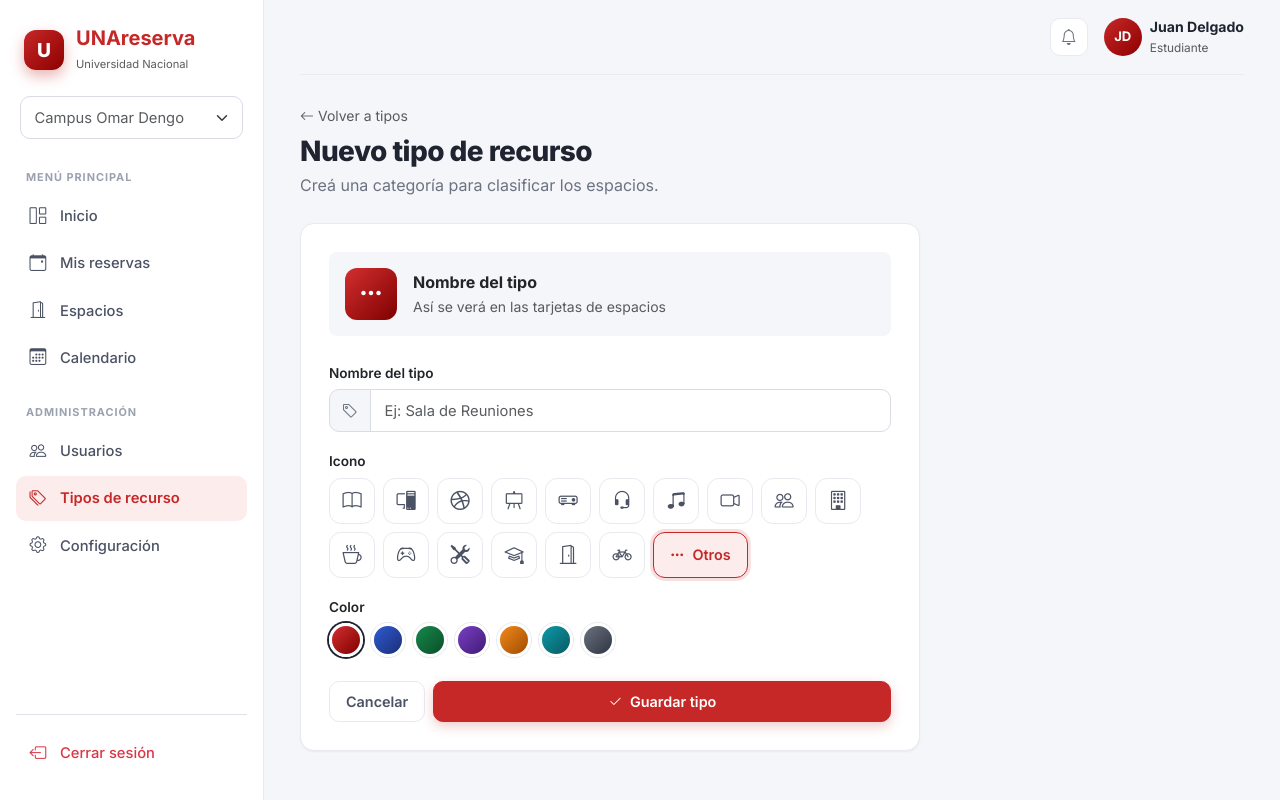
After one commit to javierdi12/UNAreserva, a Flask app: page /resource-types/new in a window 1280 px wide. The commit adds this page. Run offline with Flask 3, Linux system fonts and the light colour scheme; data that the repository does not hold is empty; some libraries are stand-ins or nearby versions.

Commit message:
crud de tipo de recursos

```diff
--- a/src/app.py
+++ b/src/app.py
@@ -4,6 +4,7 @@ UNAreserva (Flask): API REST (main) + vistas web (developer).
 Ejecutar desde la raiz del proyecto:
     python -m src.app
 """
+from collections import Counter
 from datetime import date, datetime
 
 from bson import ObjectId
@@ -20,7 +21,7 @@ from src.models import Recurso
 from src.servicios import ConflictoReserva, RecursoOcupado
 
 # --- developer (vistas web) ---
-from src.crud import recursos, reservas, usuarios
+from src.crud import recursos, reservas, tipos_recurso, usuarios
 from src.core.errores import ErrorValidacion, NoEncontrado
 
 app = Flask(__name__, template_folder="templates", static_folder="static")
@@ -176,75 +177,72 @@ def sincronizar():
 # VISTAS WEB (developer)
 # =====================================================================
 
-# --- MAIN VIEWS ---
-@app.route('/')
-def home():
-    return render_template('home.html', total_espacios=len(recursos.listar()))
-
-
-# --- Utilidades para el dashboard ---
-DIAS = ["lunes", "martes", "miércoles", "jueves", "viernes", "sábado", "domingo"]
-MESES = ["enero", "febrero", "marzo", "abril", "mayo", "junio", "julio",
-         "agosto", "septiembre", "octubre", "noviembre", "diciembre"]
-
-
-def _a_datetime(texto):
-    """Convierte 'YYYY-MM-DDTHH:MM...' a datetime; None si no se puede."""
-    try:
-        return datetime.fromisoformat(str(texto)[:16])
-    except ValueError:
-        return None
+DIAS = ["LUNES", "MARTES", "MIÉRCOLES", "JUEVES", "VIERNES", "SÁBADO", "DOMINGO"]
+MESES = ["ENERO", "FEBRERO", "MARZO", "ABRIL", "MAYO", "JUNIO", "JULIO",
+         "AGOSTO", "SEPTIEMBRE", "OCTUBRE", "NOVIEMBRE", "DICIEMBRE"]
 
 
 def _ocupados_ahora():
-    """IDs (str) de los recursos con una reserva activa en este momento."""
-    ahora = datetime.now()
-    ocupados = set()
-    for b in reservas.listar():
-        if b.get("estado") != "activa":
-            continue
-        ini, fin = _a_datetime(b.get("fecha_inicio")), _a_datetime(b.get("fecha_fin"))
-        if ini and fin and ini <= ahora < fin:
-            ocupados.add(str(b.get("id_recurso")))
-    return ocupados
+    """IDs de recursos con una reserva activa en este momento."""
+    ahora = datetime.now().isoformat()
+    return {
+        r["id_recurso"]
+        for r in reservas.listar(estado="activa")
+        if r["fecha_inicio"] <= ahora < r["fecha_fin"]
+    }
 
 
-@app.route('/dashboard')
+@app.context_processor
+def inject_globals():
+    """Variables disponibles en todos los templates."""
+    ahora = datetime.now().isoformat()
+    activas = [r for r in reservas.listar(id_usuario=USER_EMAIL, estado="activa")
+               if r["fecha_fin"] > ahora]
+    lista_tipos = tipos_recurso.listar()
+    return {
+        "reservas_activas": len(activas),               # badge del menu lateral
+        "tipos": lista_tipos,                           # selects y filtros
+        "tipos_map": {t["codigo"]: t for t in lista_tipos},  # icono/color/nombre por codigo
+    }
+
+
+# --- MAIN VIEWS ---
+@app.route('/')
 def dashboard():
-    ahora = datetime.now()
-    mis_reservas = reservas.listar(id_usuario=USER_EMAIL)
-
-    activas, horas_mes = 0, 0.0
-    for b in mis_reservas:
-        if b.get("estado") != "activa":
-            continue
-        ini, fin = _a_datetime(b.get("fecha_inicio")), _a_datetime(b.get("fecha_fin"))
-        if not ini or not fin:
-            continue
-        if fin >= ahora:                                   # próximas y en curso
-            activas += 1
-        if ini.year == ahora.year and ini.month == ahora.month:
-            horas_mes += (fin - ini).total_seconds() / 3600
-
+    hoy = datetime.now()
+    ahora = hoy.isoformat()
     todos = recursos.listar()
     ocupados = _ocupados_ahora()
-    libres = [r for r in todos if str(r["_id"]) not in ocupados]
+    disponibles = [r for r in todos if r["_id"] not in ocupados]
+
+    mias = reservas.listar(id_usuario=USER_EMAIL, estado="activa")
+    activas = [r for r in mias if r["fecha_fin"] > ahora]
+
+    horas_mes = 0.0
+    for r in mias:
+        ini = datetime.fromisoformat(r["fecha_inicio"])
+        if ini.year == hoy.year and ini.month == hoy.month:
+            horas_mes += (datetime.fromisoformat(r["fecha_fin"]) - ini).total_seconds() / 3600
 
     return render_template(
         'dashboard.html',
-        resources=libres[:4],
-        stats={"activas": activas, "horas_mes": round(horas_mes, 1)},
-        disponibles_total=len(libres),
+        hoy_texto=f"{DIAS[hoy.weekday()]}, {hoy.day} DE {MESES[hoy.month - 1]}",
+        stats={"activas": len(activas), "horas_mes": round(horas_mes, 1)},
+        resources=disponibles[:4],
+        disponibles_total=len(disponibles),
         total_espacios=len(todos),
-        hoy_texto=f"{DIAS[ahora.weekday()].capitalize()}, {ahora.day} de {MESES[ahora.month - 1]}",
-        reservas_activas=activas,   # el contador rojo del sidebar
     )
 
 
 @app.route('/spaces')
 def spaces():
     tipo = request.args.get('tipo')  # filtro opcional: /spaces?tipo=laboratorio
-    return render_template('spaces.html', resources=recursos.listar(tipo))
+    return render_template(
+        'spaces.html',
+        resources=recursos.listar(tipo),
+        tipo_actual=tipo,
+        ocupados=_ocupados_ahora(),
+    )
 
 
 # --- CRUD RESOURCES ---
@@ -296,6 +294,68 @@ def delete_resource(id):
     except (NoEncontrado, ErrorValidacion) as e:
         flash(str(e), 'danger')
     return redirect(url_for('spaces'))
+
+
+# --- CRUD RESOURCE TYPES ---
+def _datos_tipo():
+    return {
+        "nombre": request.form['nombre'],
+        "icono": request.form.get('icono', ''),
+        "color": request.form.get('color', ''),
+    }
+
+
+def _form_tipo(tipo):
+    return render_template(
+        'tipo_form.html', tipo=tipo,
+        iconos=tipos_recurso.ICONOS, colores=tipos_recurso.COLORES,
+    )
+
+
+@app.route('/resource-types')
+def resource_types():
+    uso = Counter(r["tipo"] for r in recursos.listar())  # cuantos espacios usa cada tipo
+    return render_template('tipos.html', uso=uso)
+
+
+@app.route('/resource-types/new', methods=['GET', 'POST'])
+def create_resource_type():
+    if request.method == 'POST':
+        try:
+            tipos_recurso.crear(_datos_tipo())
+            flash('Tipo de recurso creado exitosamente', 'success')
+            return redirect(url_for('resource_types'))
+        except ErrorValidacion as e:
+            flash(str(e), 'danger')
+    return _form_tipo(None)
+
+
+@app.route('/resource-types/edit/<id>', methods=['GET', 'POST'])
+def edit_resource_type(id):
+    try:
+        tipo = tipos_recurso.obtener(id)
+    except (NoEncontrado, ErrorValidacion) as e:
+        flash(str(e), 'danger')
+        return redirect(url_for('resource_types'))
+
+    if request.method == 'POST':
+        try:
+            tipos_recurso.actualizar(id, _datos_tipo())
+            flash('Tipo de recurso actualizado', 'success')
+            return redirect(url_for('resource_types'))
+        except (NoEncontrado, ErrorValidacion) as e:
+            flash(str(e), 'danger')
+    return _form_tipo(tipo)
+
+
+@app.route('/resource-types/delete/<id>', methods=['POST'])
+def delete_resource_type(id):
+    try:
+        tipos_recurso.eliminar(id)
+        flash('Tipo de recurso eliminado', 'info')
+    except (NoEncontrado, ErrorValidacion) as e:
+        flash(str(e), 'danger')
+    return redirect(url_for('resource_types'))
 
 
 # --- BOOKINGS ---
@@ -425,4 +485,4 @@ def logout():
 
 if __name__ == '__main__':
     print("Iniciando servidor web de UNAreserva...")
-    app.run(debug=True, use_reloader=True)    # Pasar a True para debuguear.
+    app.run(debug=True, use_reloader=False)    # Pasar a True para debuguear.
--- a/src/static/css/style.css
+++ b/src/static/css/style.css
@@ -134,8 +134,6 @@ body {
     background: linear-gradient(135deg, #D32F2F 0%, #7F0000 100%);
     position: relative;
 }
-.space-img-placeholder.tipo-laboratorio { background: linear-gradient(135deg, #2F5BD3, #1B2E75); }
-.space-img-placeholder.tipo-cancha { background: linear-gradient(135deg, #168A4A, #0B4D29); }
 .space-img-placeholder .bi { font-size: 2.4rem; }
 .badge-available, .badge-occupied {
     font-size: .68rem; font-weight: 700; padding: 4px 10px; border-radius: 999px;
@@ -224,3 +222,32 @@ body {
     .main-content { margin-left: 0; padding: 0 18px 40px; }
     .topbar .menu-toggle { display: inline-flex; }
 }
+
+/* ---------- Tipos de recurso (colores e iconos dinamicos) ---------- */
+.tipo-color-red    { background: linear-gradient(135deg, #D32F2F 0%, #7F0000 100%); }
+.tipo-color-blue   { background: linear-gradient(135deg, #2F5BD3 0%, #1B2E75 100%); }
+.tipo-color-green  { background: linear-gradient(135deg, #168A4A 0%, #0B4D29 100%); }
+.tipo-color-purple { background: linear-gradient(135deg, #7B3FC4 0%, #3F1B75 100%); }
+.tipo-color-orange { background: linear-gradient(135deg, #F28A1B 0%, #A04A00 100%); }
+.tipo-color-teal   { background: linear-gradient(135deg, #0E9AA7 0%, #065A63 100%); }
+.tipo-color-gray   { background: linear-gradient(135deg, #6B7280 0%, #2F3441 100%); }
+.tipo-swatch {
+    width: 42px; height: 42px; border-radius: 12px; color: #fff; flex-shrink: 0;
+    display: inline-flex; align-items: center; justify-content: center; font-size: 1.2rem;
+}
+.opt-grid { display: flex; flex-wrap: wrap; gap: 8px; }
+.icon-opt {
+    width: 46px; height: 46px; border-radius: 12px; border: 1px solid var(--line); background: #fff;
+    display: flex; align-items: center; justify-content: center; font-size: 1.2rem; color: #4B5263;
+    cursor: pointer; transition: background .15s, border-color .15s;
+}
+.icon-opt:hover { background: #F2F3F7; }
+.btn-check:checked + .icon-opt {
+    border-color: var(--una-red); background: var(--una-red-soft); color: var(--una-red);
+    box-shadow: 0 0 0 .18rem rgba(198, 40, 40, .15);
+}
+.color-opt { width: 34px; height: 34px; border-radius: 50%; cursor: pointer; border: 3px solid #fff; box-shadow: 0 0 0 1px var(--line); }
+.btn-check:checked + .color-opt { box-shadow: 0 0 0 2px var(--ink); }
+.btn-check:focus-visible + .icon-opt, .btn-check:focus-visible + .color-opt { outline: 2px solid var(--una-red); outline-offset: 2px; }
+
+.icon-opt-wide { width: auto; padding: 0 16px; gap: 8px; font-size: .9rem; font-weight: 600; }
--- a/src/templates/base.html
+++ b/src/templates/base.html
@@ -30,12 +30,10 @@
 
         <div class="nav-section">Menú principal</div>
 
-        <a href="{{ url_for('home') }}" class="nav-item {% if request.path == '/' %}active{% endif %}">
-            <i class="bi bi-house-door"></i> Home
-        </a>
 
-        <a href="{{ url_for('dashboard') }}" class="nav-item {% if request.path == '/dashboard' %}active{% endif %}">
-            <i class="bi bi-grid-1x2"></i> Dashboard
+
+        <a href="{{ url_for('dashboard') }}" class="nav-item {% if request.path == '/' %}active{% endif %}">
+            <i class="bi bi-grid-1x2"></i> Inicio
         </a>
         <a href="{{ url_for('my_bookings') }}" class="nav-item {% if request.path == '/my-bookings' %}active{% endif %}">
             <i class="bi bi-calendar-event"></i> Mis reservas
@@ -55,12 +53,15 @@
         <a href="{{ url_for('users') }}" class="nav-item {% if request.path.startswith('/users') %}active{% endif %}">
             <i class="bi bi-people"></i> Usuarios
         </a>
+        <a href="{{ url_for('resource_types') }}" class="nav-item {% if request.path.startswith('/resource-types') %}active{% endif %}">
+            <i class="bi bi-tags"></i> Tipos de recurso
+        </a>
         <a href="{{ url_for('settings') }}" class="nav-item {% if request.path == '/settings' %}active{% endif %}">
             <i class="bi bi-gear"></i> Configuración
         </a>
 
         <div class="mt-auto pt-3 border-top">
-            <a href="{{ url_for('home') }}" class="nav-item text-danger" data-confirm
+            <a href="{{ url_for('logout') }}" class="nav-item text-danger" data-confirm
                data-title="¿Cerrar sesión?" data-text="Vas a salir de UNAreserva." data-button="Sí, salir">
                 <i class="bi bi-box-arrow-left"></i> Cerrar sesión
             </a>
--- a/src/templates/create_resource.html
+++ b/src/templates/create_resource.html
@@ -28,12 +28,12 @@
                 <div class="input-group">
                     <span class="input-group-text"><i class="bi bi-grid"></i></span>
                     <select name="tipo" class="form-select">
-                        {% set tipos = [('sala_estudio', 'Sala de Estudio'), ('laboratorio', 'Laboratorio'), ('cancha', 'Cancha Deportiva')] %}
-                        {% for valor, etiqueta in tipos %}
-                            <option value="{{ valor }}" {% if resource and resource.tipo == valor %}selected{% endif %}>{{ etiqueta }}</option>
+                        {% for t in tipos %}
+                            <option value="{{ t.codigo }}" {% if resource and resource.tipo == t.codigo %}selected{% endif %}>{{ t.nombre }}</option>
                         {% endfor %}
                     </select>
                 </div>
+                <div class="form-text"><a href="{{ url_for('resource_types') }}" class="text-decoration-none">Administrar tipos de recurso</a></div>
             </div>
 
             <div class="row">
--- /dev/null
+++ b/src/templates/tipo_form.html
@@ -0,0 +1,92 @@
+{% extends "base.html" %}
+
+{% block content %}
+    {% set icono_actual = tipo.icono if tipo else 'three-dots' %}
+    {% set color_actual = tipo.color if tipo else 'red' %}
+
+    <div class="page-header">
+        <div>
+            <a href="{{ url_for('resource_types') }}" class="text-decoration-none text-muted small"><i class="bi bi-arrow-left"></i> Volver a tipos</a>
+            <h3 class="mt-2">{% if tipo %}Editar tipo de recurso{% else %}Nuevo tipo de recurso{% endif %}</h3>
+            <p>{% if tipo %}Modificá la apariencia de {{ tipo.nombre }}.{% else %}Creá una categoría para clasificar los espacios.{% endif %}</p>
+        </div>
+    </div>
+
+    <div class="card form-card">
+        <form method="post">
+            <div class="d-flex align-items-center gap-3 mb-4 p-3 rounded-3" style="background: #F5F6FA;">
+                <span class="tipo-swatch tipo-color-{{ color_actual }}" id="vistaPrevia" style="width: 52px; height: 52px; font-size: 1.5rem;">
+                    <i class="bi bi-{{ icono_actual }}" id="vistaPreviaIcono"></i>
+                </span>
+                <div>
+                    <div class="fw-bold" id="vistaPreviaNombre">{{ tipo.nombre if tipo else 'Nombre del tipo' }}</div>
+                    <small class="text-muted">Así se verá en las tarjetas de espacios</small>
+                </div>
+            </div>
+
+            <div class="mb-3">
+                <label class="form-label">Nombre del tipo</label>
+                <div class="input-group">
+                    <span class="input-group-text"><i class="bi bi-tag"></i></span>
+                    <input type="text" name="nombre" id="nombreTipo" class="form-control" required maxlength="40"
+                           placeholder="Ej: Sala de Reuniones"
+                           value="{{ tipo.nombre if tipo else '' }}">
+                </div>
+                {% if tipo %}
+                    <div class="form-text">Código interno: <code>{{ tipo.codigo }}</code> (no cambia, los espacios están asociados a él).</div>
+                {% endif %}
+            </div>
+
+            <div class="mb-3">
+                <label class="form-label">Icono</label>
+                <div class="opt-grid">
+                    {% for ic in iconos %}
+                        <input type="radio" class="btn-check" name="icono" id="ic-{{ ic }}" value="{{ ic }}" {% if ic == icono_actual %}checked{% endif %}>
+                        {% if ic == 'three-dots' %}
+                            <label class="icon-opt icon-opt-wide" for="ic-{{ ic }}" title="Otros"><i class="bi bi-{{ ic }}"></i> Otros</label>
+                        {% else %}
+                            <label class="icon-opt" for="ic-{{ ic }}" title="{{ ic }}"><i class="bi bi-{{ ic }}"></i></label>
+                        {% endif %}
+                    {% endfor %}
+                </div>
+            </div>
+
+            <div class="mb-4">
+                <label class="form-label">Color</label>
+                <div class="opt-grid">
+                    {% for c in colores %}
+                        <input type="radio" class="btn-check" name="color" id="co-{{ c }}" value="{{ c }}" {% if c == color_actual %}checked{% endif %}>
+                        <label class="color-opt tipo-color-{{ c }}" for="co-{{ c }}" title="{{ c }}"></label>
+                    {% endfor %}
+                </div>
+            </div>
+
+            <div class="d-flex gap-2">
+                <a href="{{ url_for('resource_types') }}" class="btn btn-outline-secondary">Cancelar</a>
+                <button type="submit" class="btn btn-una flex-fill">
+                    <i class="bi bi-check2 me-1"></i> {% if tipo %}Guardar cambios{% else %}Guardar tipo{% endif %}
+                </button>
+            </div>
+        </form>
+    </div>
+{% endblock %}
+
+{% block scripts %}
+<script>
+    // Vista previa en vivo
+    const prev = document.getElementById('vistaPrevia');
+    document.getElementById('nombreTipo').addEventListener('input', function () {
+        document.getElementById('vistaPreviaNombre').textContent = this.value || 'Nombre del tipo';
+    });
+    document.querySelectorAll('input[name=icono]').forEach(function (r) {
+        r.addEventListener('change', function () {
+            document.getElementById('vistaPreviaIcono').className = 'bi bi-' + r.value;
+        });
+    });
+    document.querySelectorAll('input[name=color]').forEach(function (r) {
+        r.addEventListener('change', function () {
+            prev.className = 'tipo-swatch tipo-color-' + r.value;
+        });
+    });
+</script>
+{% endblock %}
```
Also changed, not shown: src/crud/recursos.py (+5 -4 lines), src/crud/tipos_recurso.py (added, +138 -0 lines), src/templates/dashboard.html (+4 -5 lines), src/templates/spaces.html (+7 -8 lines), src/templates/tipos.html (added, +62 -0 lines).
